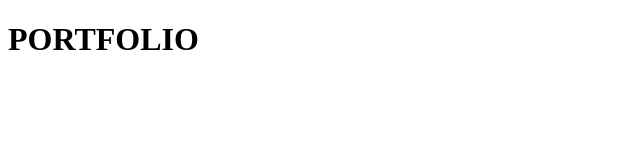
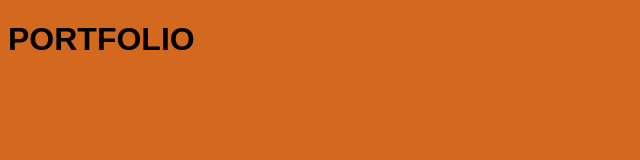
Before and after one commit to LWM07/portfolio, a plain HTML site: page index.html in a window 1280 px wide. Shown: the whole page, without its empty margins (0-640 px from the left). Drawn offline with Linux system fonts and the light colour scheme.

Commit message:
Update main.css

```diff
--- a/main.css
+++ b/main.css
@@ -1,4 +1,4 @@
 body {
-  font-family: Arial, sans-serif:
+  font-family: Arial, sans-serif;
   background-color: chocolate;
 }
```
